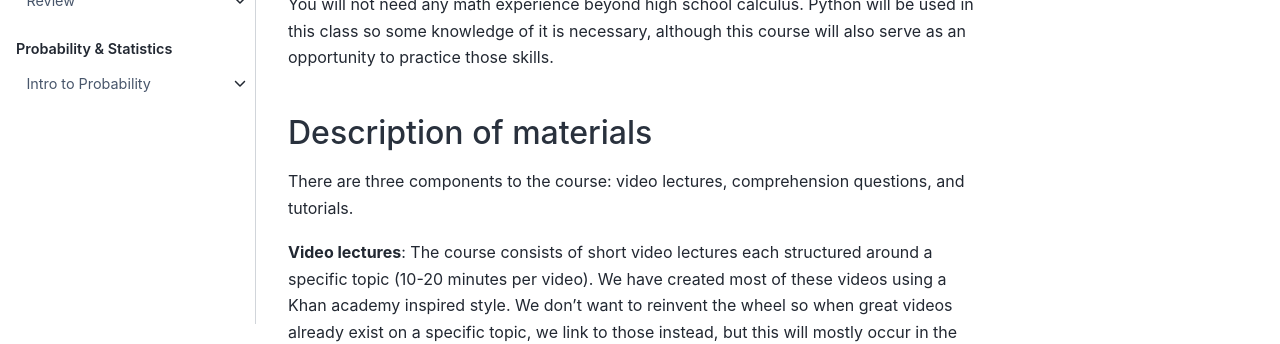
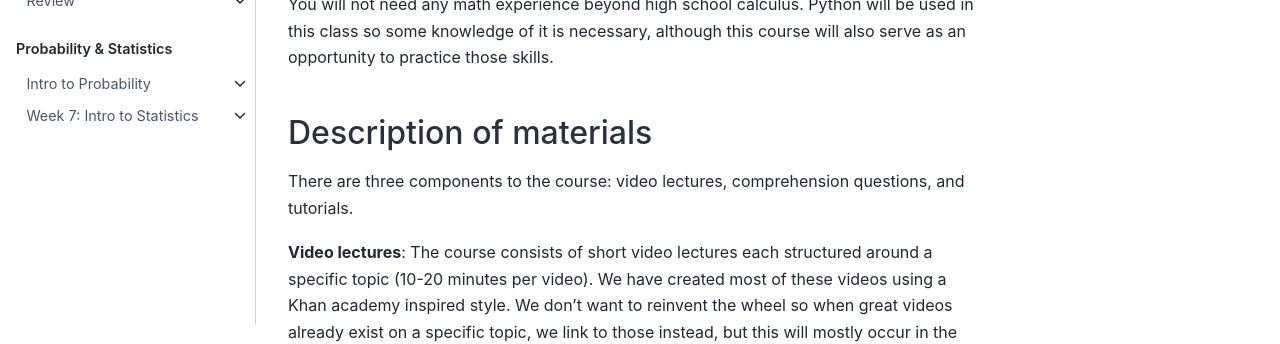
Before and after one commit to ebatty/MathToolsforNeuroscience, a Jupyter Book: the page built from intro.md, in a window 1280 px wide. Shown: the part 576-920 px from the top of the page. Built offline with Jupyter Book 1.0.4 settings and Sphinx 7.4.7 and the Sphinx Book theme 1.1.4, drawn with Linux system fonts in a browser that asks for light colours; pages that are not in the unit, such as notebooks, are missing from menus; some of the changed lines change nothing that is shown.

Commit message:
Update _toc.yml

```diff
--- a/_toc.yml
+++ b/_toc.yml
@@ -55,3 +55,10 @@
       - file: Week6/KeyConcepts.md
       - file: Week6/Reading61.md
       - file: Week6/Week6Tutorial1.ipynb
+    - file: Week7/Overview.md
+      sections:
+      - file: Week7/Video71.ipynb
+      - file: Week7/Video72.ipynb
+      - file: Week7/Video73.ipynb
+      - file: Week7/Video74.ipynb
+      - file: Week7/Video75.ipynb
```
